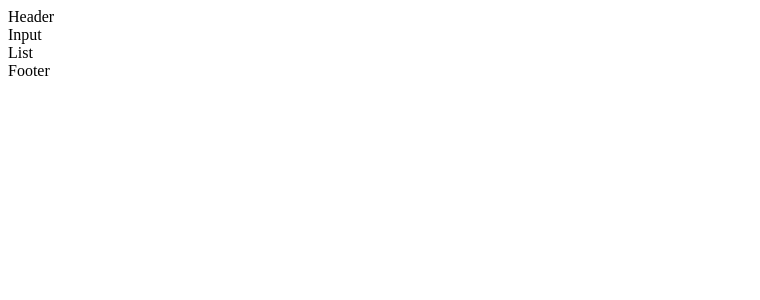
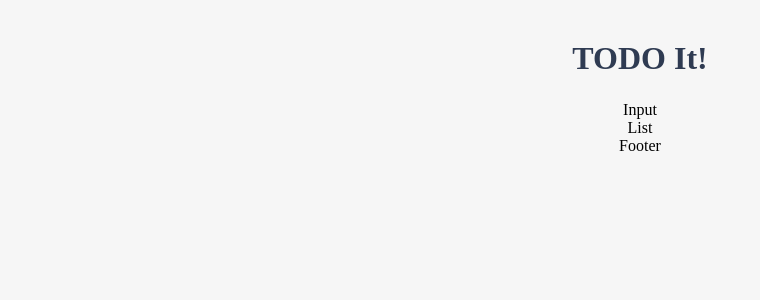
Before and after one commit to yonghoon-thevc/learn-vue, a Vue app in the folder vue-intermediate/vue-todo/: page / in a window 1280 px wide. Shown: the top 300 px of the page, without its empty margins (0-760 px from the left). Built offline with nearby package versions, Linux system fonts and the light colour scheme.

Commit message:
Add: 전체 CSS 및 헤더 CSS 적용

```diff
--- a/vue-intermediate/vue-todo/src/App.vue
+++ b/vue-intermediate/vue-todo/src/App.vue
@@ -23,4 +23,22 @@
 };
 </script>
 
-<style></style>
+<style>
+body {
+  text-align: center;
+  background-color: #f6f6f6;
+}
+
+input {
+  border-style: groove;
+  width: 200px;
+}
+
+button {
+  border-style: groove;
+}
+
+.shadow {
+  box-shadow: 5px 10px 10px rgba(0, 0, 0, 0.03);
+}
+</style>
--- a/vue-intermediate/vue-todo/src/components/TodoHeader.vue
+++ b/vue-intermediate/vue-todo/src/components/TodoHeader.vue
@@ -1,18 +1,15 @@
 <template>
-  <div>Header</div>
+  <header>
+    <h1>TODO It!</h1>
+  </header>
 </template>
-<script>
-export default {
-  components: {},
-  data() {
-    return {
-      sampleData: "",
-    };
-  },
-  setup() {},
-  created() {},
-  mounted() {},
-  unmounted() {},
-  methods: {},
-};
-</script>
+
+<style scoped>
+h1 {
+  color: #2f3b52;
+  /* 굵기 */
+  font-weight: 900;
+  /* rem -> 폰트 크기에 따라 비율이 정해짐 */
+  margin: 2.5rem 0 1.5rem;
+}
+</style>
```
